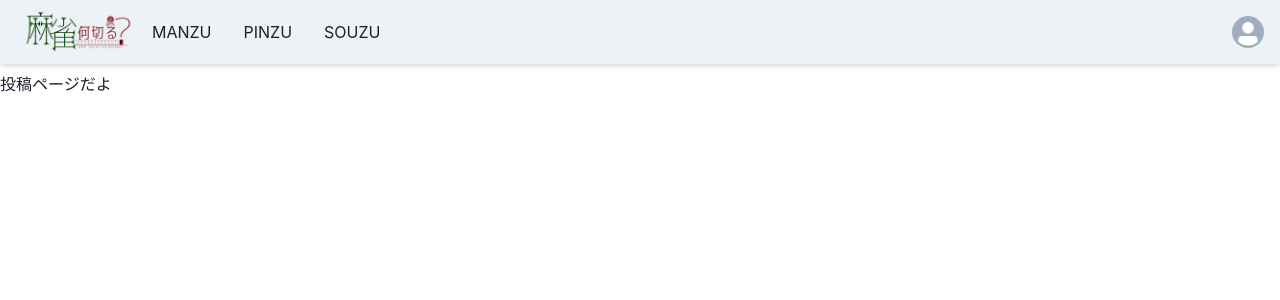
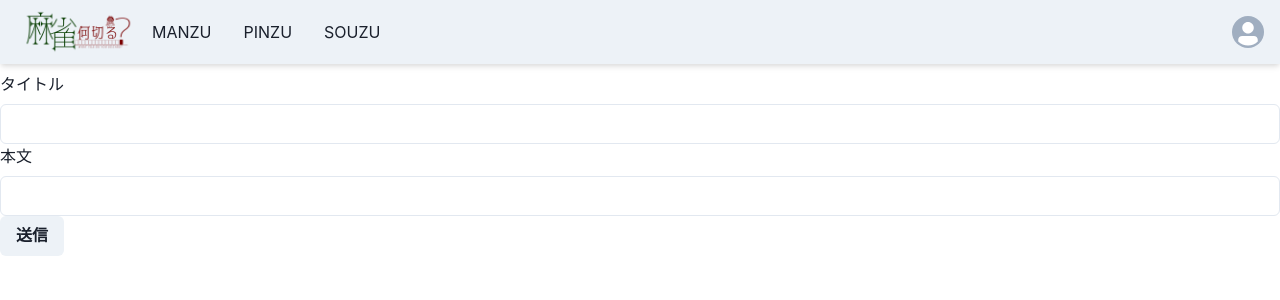
Before and after one commit to mahjongapp/nanikiru, a Next.js app: page /postedit in a window 1280 px wide. Shown: the top 300 px of the page. Built offline with nearby package versions, Linux system fonts and the light colour scheme.

Commit message:
posteditのformを作成

```diff
--- a/src/pages/postedit/index.tsx
+++ b/src/pages/postedit/index.tsx
@@ -1,12 +1,17 @@
-import { Box, Stack } from '@chakra-ui/react'
+import { Button, FormControl, FormLabel, Input, Stack } from '@chakra-ui/react'
 import Header from '../../components/header'
 
 export default function PostEdit() {
   return (
-    // eslint-disable-next-line react/jsx-no-undef
     <Stack>
       <Header isPostEdit></Header>
-      <Box>投稿ページだよ</Box>
+      <FormControl>
+        <FormLabel>タイトル</FormLabel>
+        <Input></Input>
+        <FormLabel>本文</FormLabel>
+        <Input></Input>
+        <Button>送信</Button>
+      </FormControl>
     </Stack>
   )
 }
```
Also changed, not shown: 1 other file (tests, documents, lock files or other folders).
